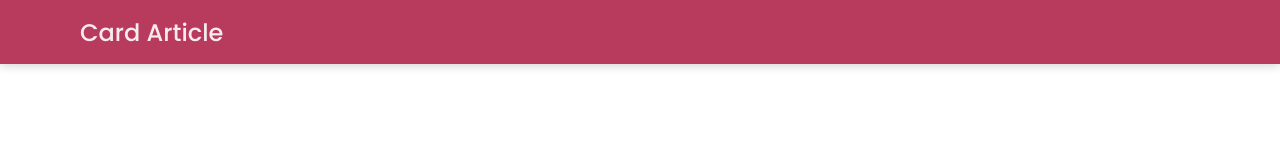
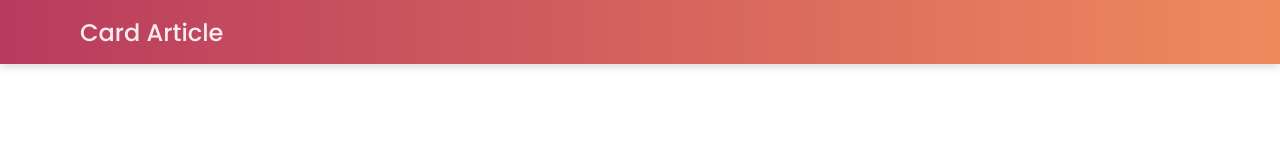
Before and after one commit to dedektegarapriyandi/card, a plain HTML site: page index.html in a window 1280 px wide. Drawn offline with Linux system fonts and the light colour scheme.

Commit message:
change navbar background-color

```diff
--- a/assets/scss/app.scss
+++ b/assets/scss/app.scss
@@ -3,6 +3,7 @@
 
 // components
 @use "./components/navbar";
+@use "./components/form-box";
 
 @import url('https://fonts.googleapis.com/css2?family=Poppins:wght@300;400;500;700&display=swap');
 
--- /dev/null
+++ b/assets/scss/components/_form-box.scss
@@ -0,0 +1,2 @@
+@use "../variables" as var;
+@use "../mixin" as mix;
--- a/assets/scss/components/_navbar.scss
+++ b/assets/scss/components/_navbar.scss
@@ -3,7 +3,7 @@
 
 .navbar {
     @include mix.flexBox($align: center);
-    background-color: var.$red;
+    background-image: linear-gradient(to right, var.$red, var.$orange);
     height: 8vh;
     box-shadow: 0 1px 10px rgba(0,0,0,.2);
 
```
Also changed, not shown: index.html (+2 -0 lines), assets/css/app.css.
